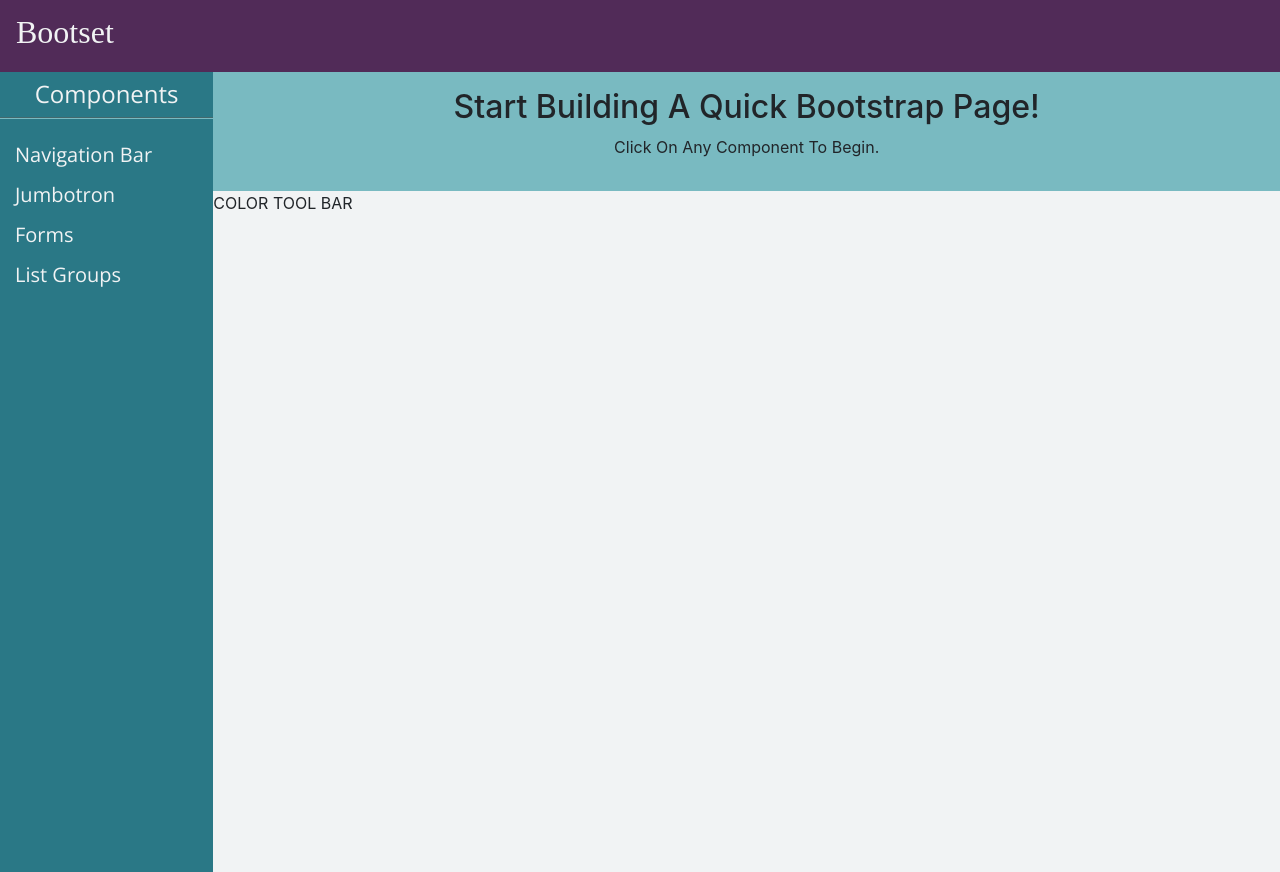
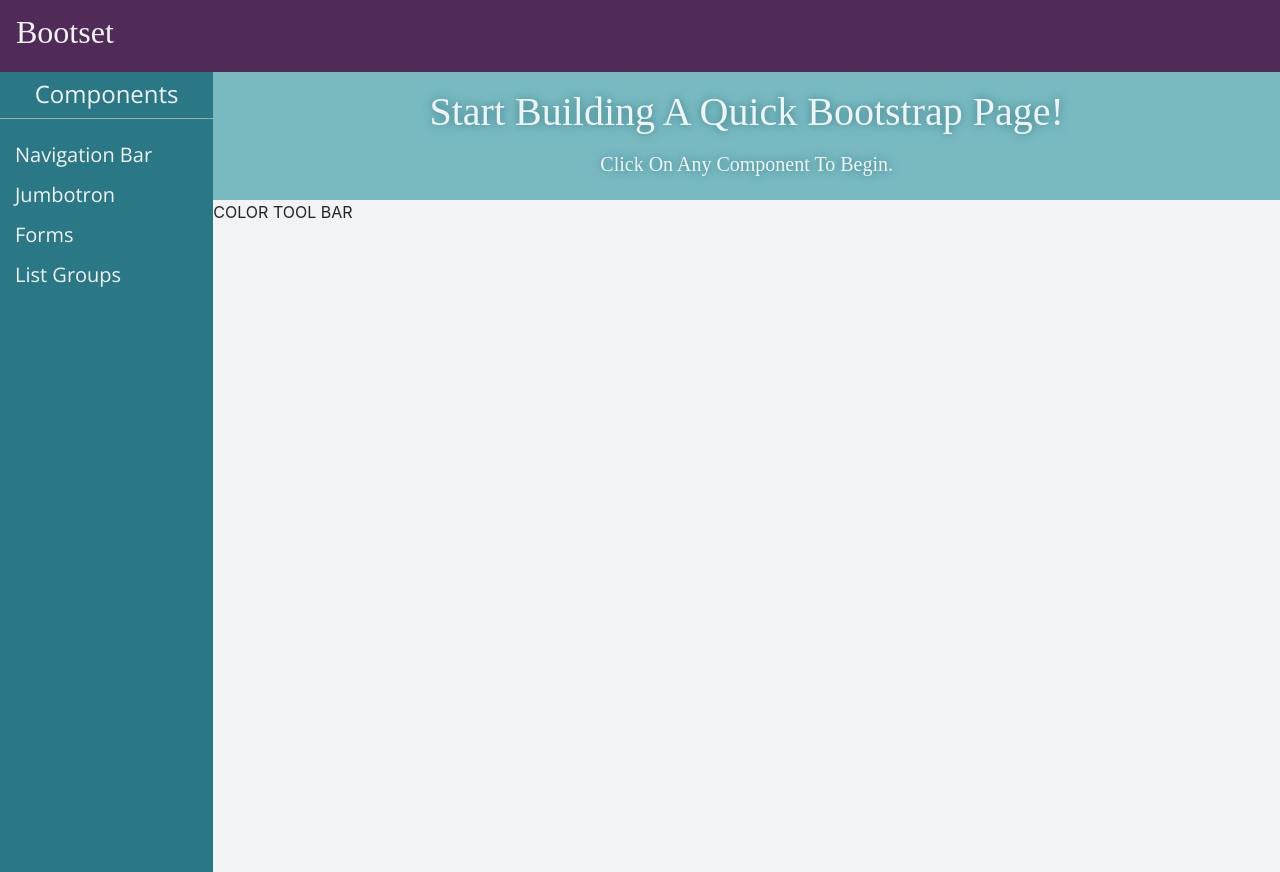
Before and after one commit to robertocuyar/bootset, a React app in the folder bootset_app/: page / in a window 1280 px wide. Built offline with nearby package versions, Linux system fonts and the light colour scheme; a web font is replaced by a local one.

Commit message:
Styling main default page text

```diff
--- a/bootset_app/src/bootset.css
+++ b/bootset_app/src/bootset.css
@@ -48,6 +48,14 @@ body {
     font-size: 100%;
 }
 
+.intro-text{
+    font-size: x-large;
+    font-family: 'Potta One', cursive;
+    color: var(--main-bg-color);
+    text-shadow: 0 0 10px var(--bold-main-color);
+
+}
+
 main {
     width: 70% !important;
 }
--- a/bootset_app/src/components/ToolBar.js
+++ b/bootset_app/src/components/ToolBar.js
@@ -11,11 +11,11 @@ class ToolBar extends React.Component {
         if (this.props.tool === null) {
             return (
                 <Container fluid className={"my-3"}>
-                    <Row className={"d-flex justify-content-center"}>
-                        <h2>Start Building A Quick Bootstrap Page!</h2>
+                    <Row className={"d-flex justify-content-center my-2 intro-text"}>
+                        <h1>Start Building A Quick Bootstrap Page!</h1>
                     </Row>
-                    <Row className={"d-flex justify-content-center"}>
-                        <p>Click On Any Component To Begin.</p>
+                    <Row className={"d-flex justify-content-center my-2 intro-text"}>
+                        <h5>Click On Any Component To Begin.</h5>
                     </Row>
                 </Container>
 
```
